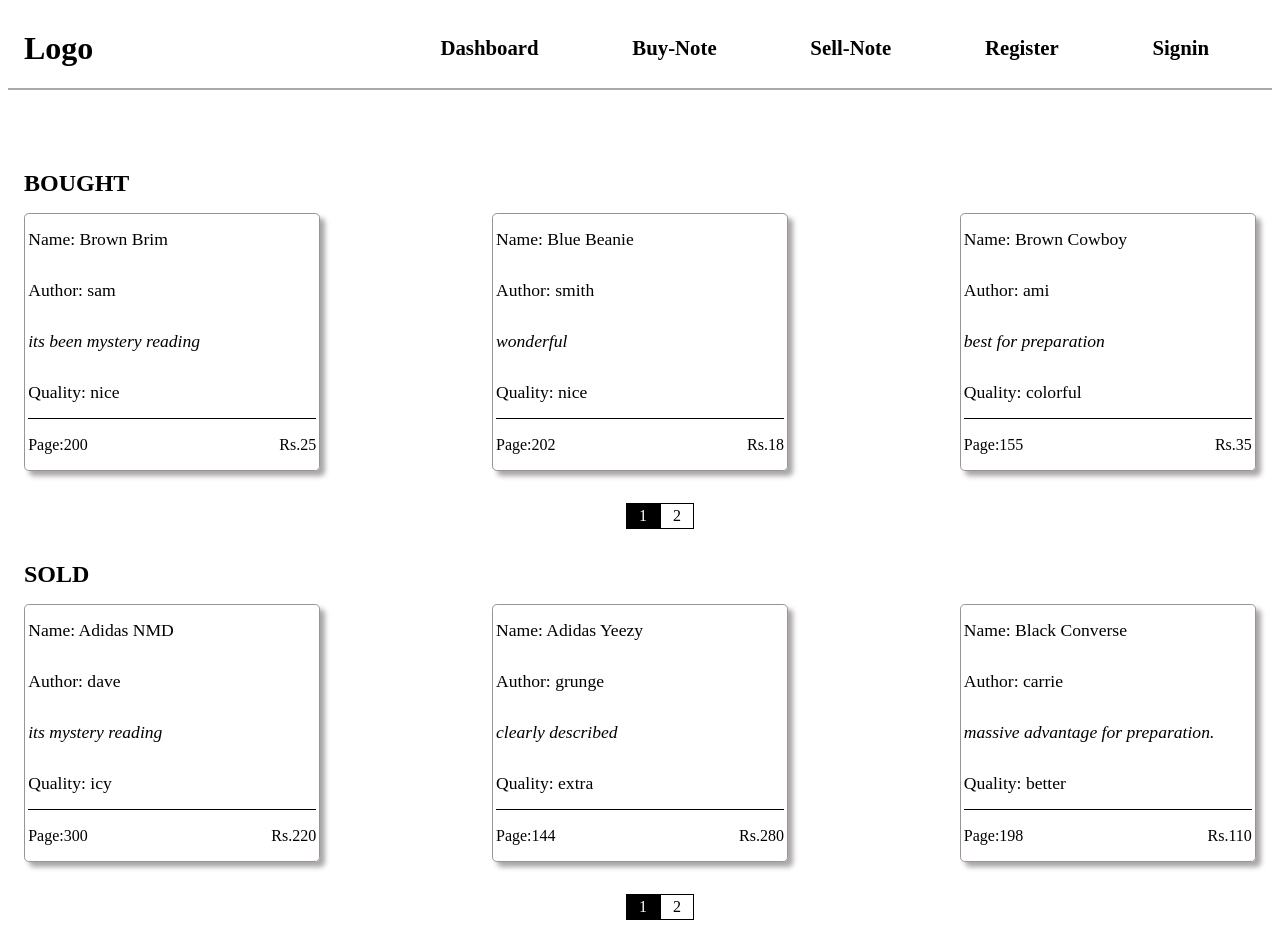
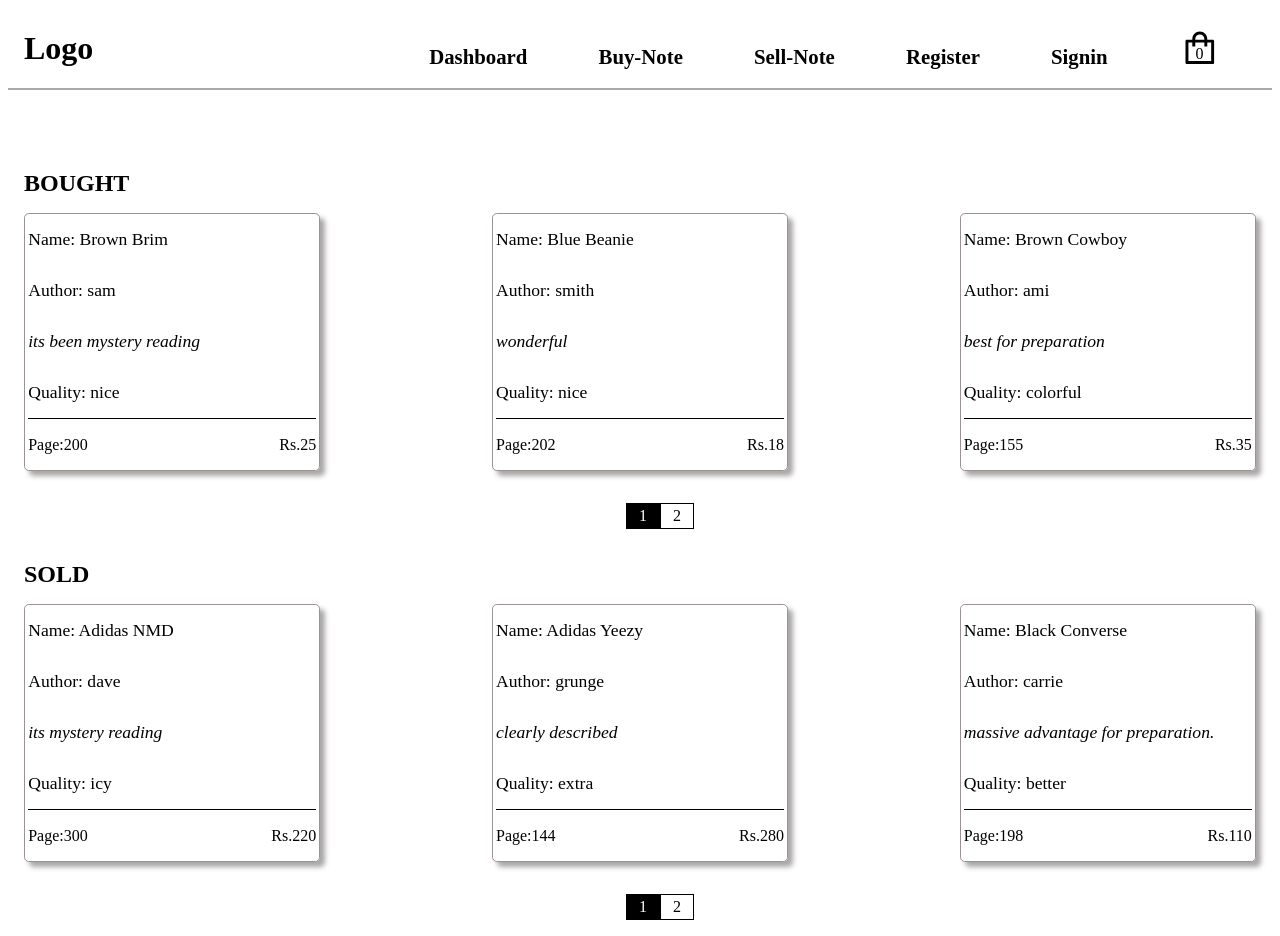
Before and after one commit to fagojs/padantey, a React (Create React App) app: page / in a window 1280 px wide. Built offline with nearby package versions, Linux system fonts and the light colour scheme.

Commit message:
cart-icon added

```diff
--- a/src/components/header/header.component.jsx
+++ b/src/components/header/header.component.jsx
@@ -1,5 +1,7 @@
 import React from "react";
 import { Link } from "react-router-dom";
+
+import CartIcon from "../cart/cart-icon/cart-icon.component";
 
 import "./header.css";
 
@@ -25,6 +27,7 @@ const Header = () => {
         <Link to="/signin" className="header">
           Signin
         </Link>
+        <CartIcon />
       </div>
     </div>
   );
```
